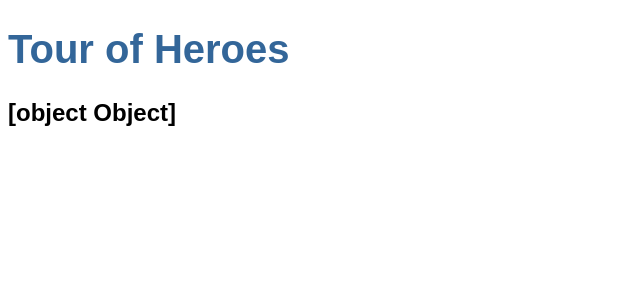
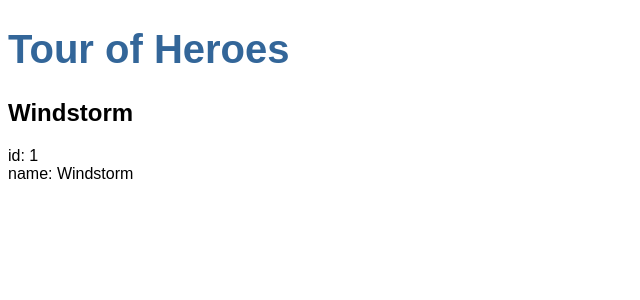
Before and after one commit to crystalchavez99/Angular-Tour-of-Heroes, an Angular app: page / in a window 1280 px wide. Shown: the top 300 px of the page, without its empty margins (0-640 px from the left). Built offline with nearby package versions, Linux system fonts and the light colour scheme.

Commit message:
updating binding in component html due to ts classhero property being changed to object

```diff
--- a/src/app/heroes/heroes.component.html
+++ b/src/app/heroes/heroes.component.html
@@ -1 +1,9 @@
-<h2>{{hero}}</h2>
+<h2>{{hero.name}}</h2>
+<div>
+    <span>id:</span>
+    {{hero.id}}
+</div>
+<div>
+    <span>name:</span>
+    {{hero.name}}
+</div>
```
